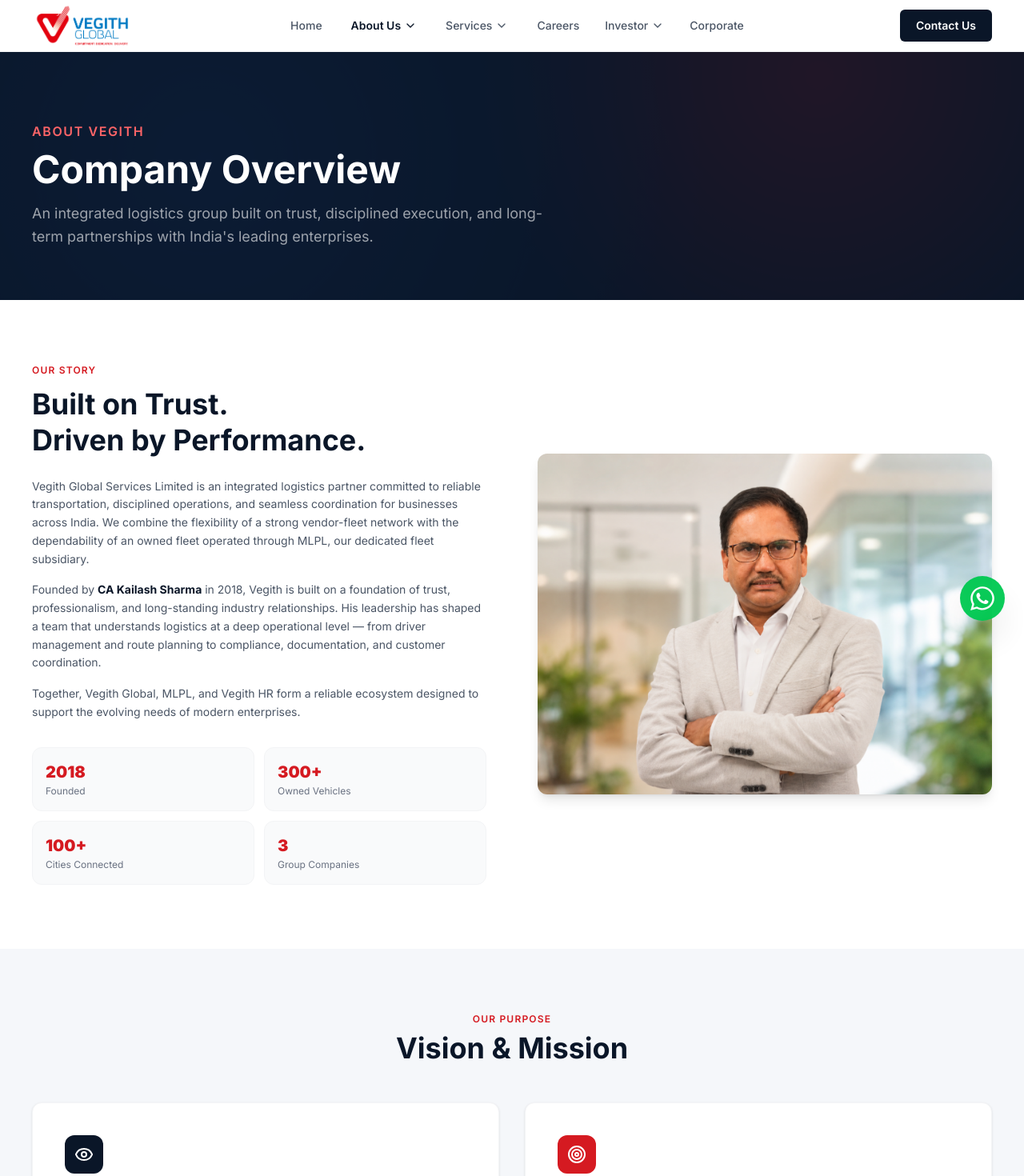
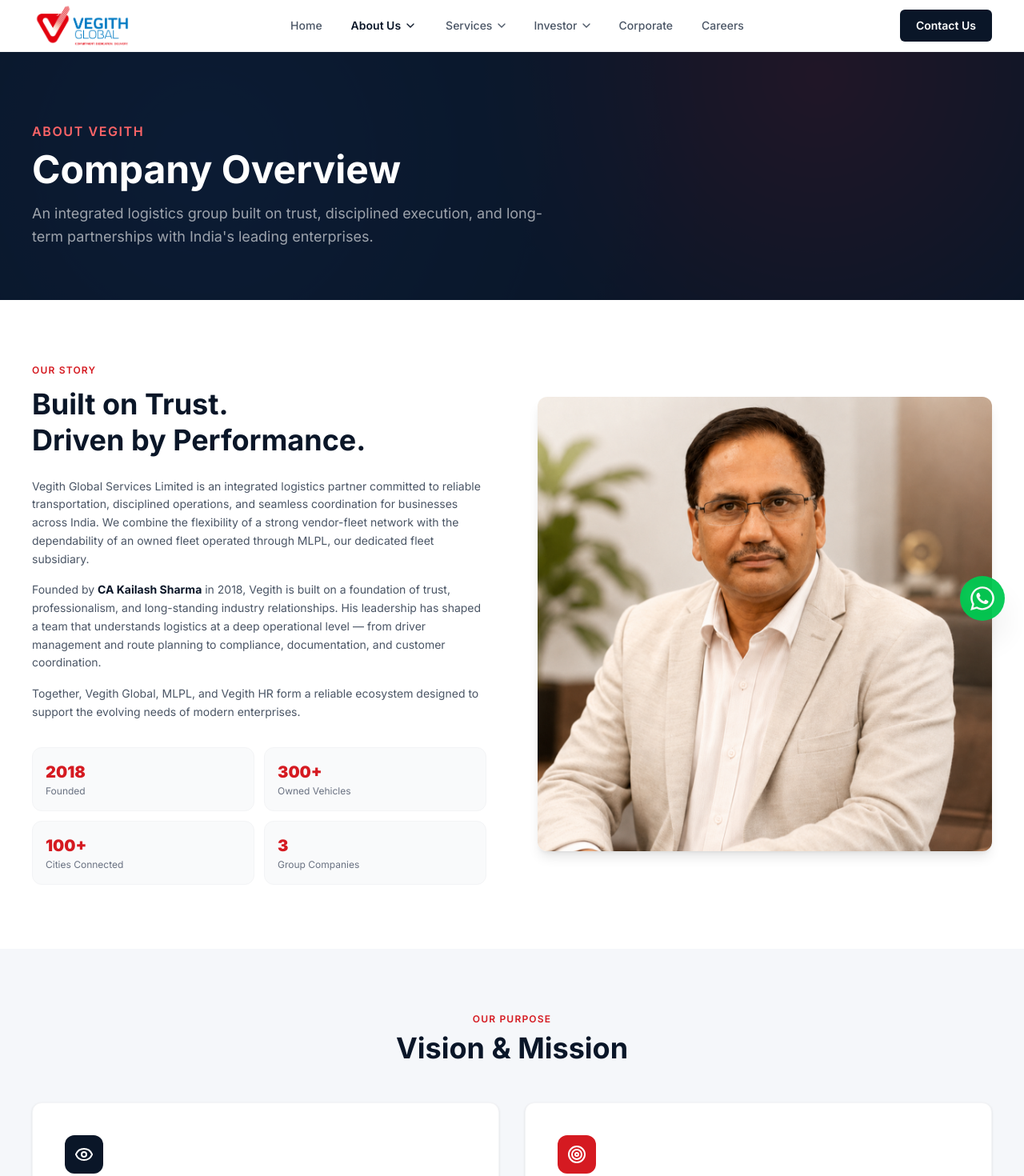
Before and after one commit to VegithDSL/Vegith-Global, a React (Vite) app: page /about in a window 1280 px wide. Shown: the top 1470 px of the page at 80% size. Built offline with nearby package versions, Linux system fonts and the light colour scheme.

Commit message:
update photo in about and update navbar

```diff
--- a/src/components/Navbar.tsx
+++ b/src/components/Navbar.tsx
@@ -314,18 +314,6 @@ export function Navbar() {
             </AnimatePresence>
           </div>
 
-          {/* Careers */}
-          <Link
-            href="/careers"
-            className={`px-4 py-2 text-sm font-medium rounded-md transition ${
-              location === "/careers"
-                ? "text-[#0a1628] font-semibold"
-                : "text-gray-600 hover:text-[#0a1628] hover:bg-gray-50"
-            }`}
-          >
-            Careers
-          </Link>
-
             {/* Investor Droupdown */}
             <div className="relative" onMouseEnter={() => setInvestorOpen(true)} onMouseLeave={() => setInvestorOpen(false)}>
             <button className={`flex items-center gap-1 px-3 py-2 text-sm font-medium rounded-md transition ${
@@ -369,6 +357,18 @@ export function Navbar() {
             }`}
           >
             Corporate
+          </Link>
+
+                    {/* Careers */}
+          <Link
+            href="/careers"
+            className={`px-4 py-2 text-sm font-medium rounded-md transition ${
+              location === "/careers"
+                ? "text-[#0a1628] font-semibold"
+                : "text-gray-600 hover:text-[#0a1628] hover:bg-gray-50"
+            }`}
+          >
+            Careers
           </Link>
 
         </nav>
--- a/src/pages/About.tsx
+++ b/src/pages/About.tsx
@@ -71,8 +71,8 @@ export default function AboutPage() {
             </motion.div>
 
             <motion.div initial={{ opacity: 0, x: 20 }} whileInView={{ opacity: 1, x: 0 }} viewport={{ once: true }} transition={{ duration: 0.7 }}>
-              <div className="rounded-xl overflow-hidden aspect-[4/3] shadow-lg">
-                <img src="/images/ChatGPT Image Jun 16, 2026, 10_45_42 AM.png" alt="Vegith Operations" className="w-full h-full object-cover" />
+              <div className="rounded-xl overflow-hidden aspect-[4/4] shadow-lg">
+                <img src="/images/Leader Team/Kailas_Sharma.png" alt="Vegith Operations" className="w-full h-full object-cover" />
               </div>
             </motion.div>
           </div>
--- a/src/pages/LeadershipPage.tsx
+++ b/src/pages/LeadershipPage.tsx
@@ -47,7 +47,7 @@ const LEADERS = [
     qualification: "CA · ICAI",
     experience: "10+ Years",
     focus: ["Finance", "Compliance", "Capital Markets"],
-    bio: "B.Com from the University of Mumbai and a qualified Chartered Accountant (ICAI). Over 10 years across accounts, finance and capital markets with strong acumen in financial management, regulatory compliance and corporate governance. CFO w.e.f. 10th May 2026.",
+    bio: "B.Com from the University of Mumbai and a qualified Chartered Accountant (ICAI). Over 10 years across accounts, finance and capital markets with strong acumen in financial management, regulatory compliance and corporate governance.",
   },
   {
     name: "Arvind Mishra",
@@ -57,7 +57,7 @@ const LEADERS = [
     qualification: "ICSI Associate",
     experience: "3+ Years",
     focus: ["Secretarial", "Governance"],
-    bio: "An Associate Member of the Institute of Company Secretaries of India (ICSI) with 3+ years in secretarial and corporate matters. He leads corporate governance and secretarial functions. Company Secretary w.e.f. 6th April 2026.",
+    bio: "An Associate Member of the Institute of Company Secretaries of India (ICSI) with 3+ years in secretarial and corporate matters. He leads corporate governance and secretarial functions.",
   },
 
 ];
@@ -187,7 +187,7 @@ function LeaderCard({ leader, index, hovered, onHover, onLeave }) {
     >
       <div className="relative">
         <PortraitSkeleton label={`${leader.name} Photo`} initials={leader.initials} photo={leader.photo} />
-        <div className="absolute top-4 right-4 text-[10px] font-mono text-white/40">0{index + 2}</div>
+        <div className="absolute top-4 right-4 text-[10px] font-mono text-white/40"></div>
         <div className="absolute inset-x-0 bottom-0 p-5">
           <div className="text-[10px] uppercase tracking-[0.3em] font-bold flex items-center gap-2" style={{ color: "#e86165" }}>
             <Sparkles size={11} /> {leader.role}
```
Also changed, not shown: 1 other file (tests, documents, lock files or other folders).
